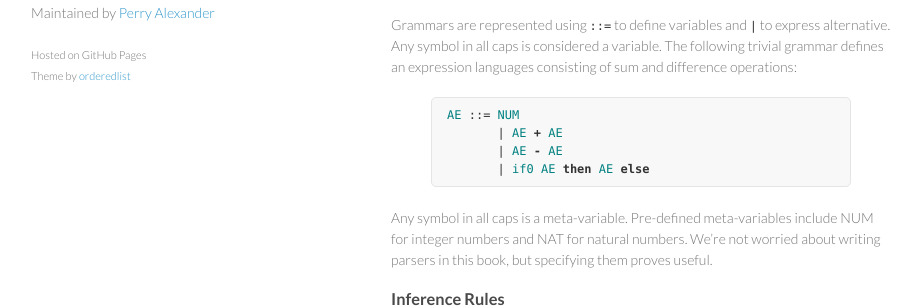
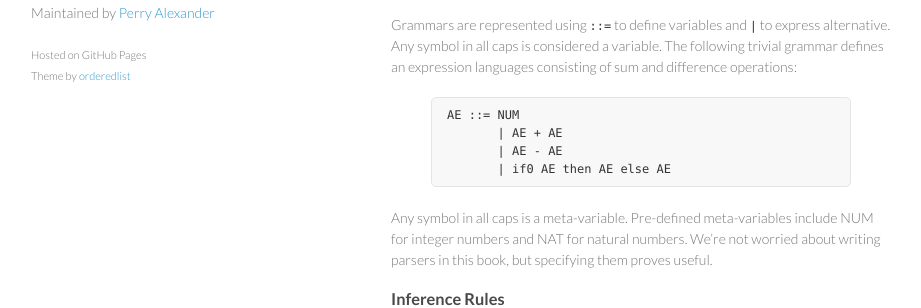
Before and after one commit to ku-sldg/plih, a Jekyll site: the page built from _posts/2016-06-13-Notations-and-Preliminaries.md, in a window 1280 px wide. Shown: the part 745-1053 px from the top of the page, without its empty margins (179-1100 px from the left). Built offline with Jekyll 4.4.1, drawn with Linux system fonts in a browser that asks for light colours; formulas are drawn with MathJax 3.

Commit message:
posting preliminaries chapter

```diff
--- a/_posts/2016-06-13-Notations-and-Preliminaries.md
+++ b/_posts/2016-06-13-Notations-and-Preliminaries.md
@@ -37,7 +37,7 @@ data AE = Num Int
 
 Grammars are represented using `::=` to define variables and `|` to express alternative.  Any symbol in all caps is considered a variable.  The following trivial grammar defines an expression languages consisting of sum and difference operations:
 
-{% highlight coq %}
+{% highlight text %}
 AE ::= NUM
        | AE + AE
        | AE - AE
```
